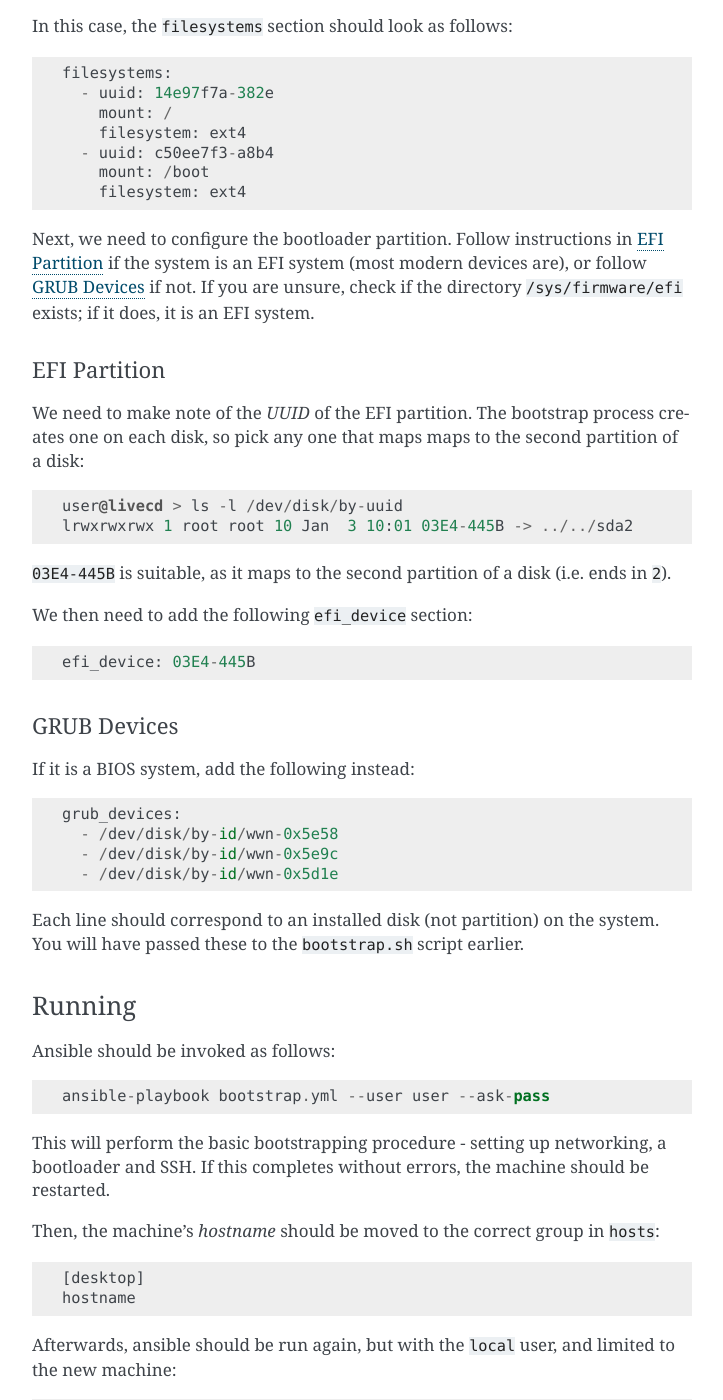
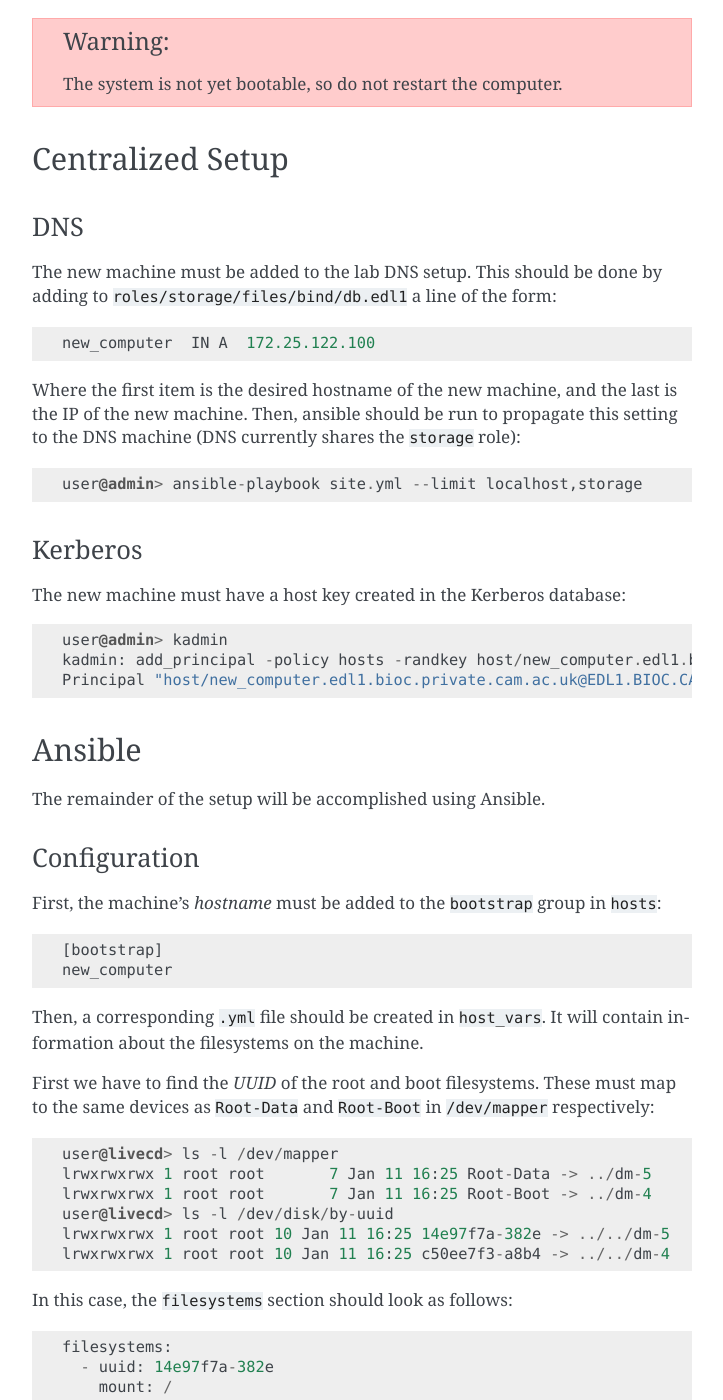
Before and after one commit to kwohlfahrt/computer-notes, a Sphinx documentation site: the page built from documentation/lab_computers/linux/installation.rst, in a window 1280 px wide and 1400 px high, scrolled down 2143 px. Shown: the whole window, without its empty margins (388-1111 px from the left). Built offline with Sphinx 7.4.7, drawn with Linux system fonts in a browser that asks for light colours; some of the changed text lies outside the part shown.

Commit message:
Finalize new-computer setup

```diff
--- a/documentation/lab_computers/linux/installation.rst
+++ b/documentation/lab_computers/linux/installation.rst
@@ -2,7 +2,14 @@
 ============
 
 This document covers the installation of Debian Linux and set-up of a new
-computer.
+computer. Computers are named as follows:
+
+``livecd``
+    The new machine, runnning a live-CD
+``new_computer``
+    The new machine, running its newly installed system
+``admin``
+    The existing admin machine, which runs Ansible and SSH
 
 Requirements
 ++++++++++++
@@ -12,14 +19,32 @@
 
 You must also install and start an ssh server if it is not included by default::
 
-  root@livecd > apt update
-  root@livecd > apt install openssh-server
-  root@livecd > systemctl start ssh
+  root@livecd> apt update
+  root@livecd> apt install openssh-server
+  root@livecd> systemctl start ssh
+
+To check if SSH is running, check for ``Active: active`` status::
+
+  root@livecd> systemctl status ssh
+  ● ssh.service - OpenBSD Secure Shell server
+     Loaded: loaded (/lib/systemd/system/ssh.service; enabled; vendor preset: enabled)
+     Active: active (running) since ...
+     ...
+
+To establish an SSH connection, you will need to make a note of the IP address::
+
+  user@livecd> ip addr
+  1: eth0: ...
+      inet 172.25.122.100/24 brd 172.25.122.255 scope global ...
+      ...
+
+The correct IP address is of type ``inet`` and scope ``global``, so here it is
+``172.25.122.100``.
 
 Then, you must find the IDs of the disks you plan to use for data and (optional)
 cache::
 
-  user@livecd > lsblk
+  user@livecd> lsblk
   NAME   MAJ:MIN RM   SIZE RO TYPE MOUNTPOINT
   sda      8:0    0   1.8T  0 disk
   sdb      8:16   0 931.5G  0 disk
@@ -28,7 +53,7 @@
 These should be paths that start with ``/dev/disk/by-id`` [#disk-id]_, so we
 find these paths [#duplicate-id]_::
 
-  user@livecd > ls -l /dev/disk/by-id
+  user@livecd> ls -l /dev/disk/by-id
   lrwxrwxrwx 1 root root  9 Jan  3 10:01 wwn-0x5d1e -> ../../sda
   lrwxrwxrwx 1 root root  9 Jan  3 10:01 wwn-0x5e9c -> ../../sdb
   lrwxrwxrwx 1 root root  9 Jan  3 10:01 wwn-0x5e58 -> ../../sdc
@@ -41,15 +66,19 @@
 arguments. The ``--cache`` option must be specified before each disk which is to
 be used as a cache. We copy this to the remote machine::
 
-  user@admin > scp bootstrap.sh user@computer:/tmp/
+  user@admin> scp bootstrap.sh user@livecd:/tmp/
 
 .. Warning:: The following step will wipe all of the specified disks.
 
 And then run it (on the remote machine). Specify your LiveCD username with the
 ``--user`` option (defaults to ``user``)::
 
-  root@livecd > /tmp/bootstrap.sh --user user --cache /dev/disk/by-id/wwn-0x5e58
+  root@livecd> /tmp/bootstrap.sh --user user --cache /dev/disk/by-id/wwn-0x5e58
   /dev/disk/by-id/wwn-0x5e9c /dev/disk/by-id/wwn-0x5d1e
+
+This step will take up to half an hour, and should produce output throughout. At
+the end, it will prompt for a password, this will be used for the ``local``
+account on the new machine.
 
 .. Note:: This script sets up a chroot jail for SSH, so keep one or more
           connections open in case of errors.
@@ -57,6 +86,32 @@
 This will leave us with a usable system we can `chroot` into in ``/mnt``.
 
 .. Warning:: The system is not yet bootable, so do not restart the computer.
+
+Centralized Setup
++++++++++++++++++
+
+DNS
+---
+
+The new machine must be added to the lab DNS setup. This should be done by
+adding to ``roles/storage/files/bind/db.edl1`` a line of the form::
+
+  new_computer  IN A  172.25.122.100
+
+Where the first item is the desired hostname of the new machine, and the last is
+the IP of the new machine. Then, ansible should be run to propagate this setting
+to the DNS machine (DNS currently shares the ``storage`` role)::
+
+  user@admin> ansible-playbook site.yml --limit localhost,storage
+
+Kerberos
+--------
+
+The new machine must have a host key created in the Kerberos database::
+
+  user@admin> kadmin
+  kadmin: add_principal -policy hosts -randkey host/new_computer.edl1.bioc.private.cam.ac.uk
+  Principal "host/new_computer.edl1.bioc.private.cam.ac.uk@EDL1.BIOC.CAM.AC.UK" created.
 
 Ansible
 +++++++
@@ -70,7 +125,7 @@
 ``hosts``::
 
   [bootstrap]
-  hostname
+  new_computer
 
 Then, a corresponding ``.yml`` file should be created in ``host_vars``. It will
 contain information about the filesystems on the machine.
@@ -79,12 +134,12 @@
 map to the same devices as ``Root-Data`` and ``Root-Boot`` in ``/dev/mapper``
 respectively::
 
-  user@livecd > ls -l /dev/mapper
+  user@livecd> ls -l /dev/mapper
   lrwxrwxrwx 1 root root       7 Jan 11 16:25 Root-Data -> ../dm-5
   lrwxrwxrwx 1 root root       7 Jan 11 16:25 Root-Boot -> ../dm-4
-  user@livecd > ls -l /dev/disk/by-uuid
+  user@livecd> ls -l /dev/disk/by-uuid
   lrwxrwxrwx 1 root root 10 Jan 11 16:25 14e97f7a-382e -> ../../dm-5
-  lrwxrwxrwx 1 root root 10 Jan 11 16:25 c50ee7f3-a8b4 -> ../../dm-5
+  lrwxrwxrwx 1 root root 10 Jan 11 16:25 c50ee7f3-a8b4 -> ../../dm-4
 
 In this case, the ``filesystems`` section should look as follows::
 
@@ -108,7 +163,7 @@
 creates one on each disk, so pick any one that maps maps to the second partition
 of a disk::
 
-  user@livecd > ls -l /dev/disk/by-uuid
+  user@livecd> ls -l /dev/disk/by-uuid
   lrwxrwxrwx 1 root root 10 Jan  3 10:01 03E4-445B -> ../../sda2
 
 ``03E4-445B`` is suitable, as it maps to the second partition of a disk (i.e.
@@ -136,22 +191,36 @@
 
 Ansible should be invoked as follows::
 
-  ansible-playbook bootstrap.yml --user user --ask-pass
+  user@admin> ansible-playbook bootstrap.yml --user user --ask-pass
+
+The ``SSH password`` is the SSH password for the machine. The ``BECOME
+password`` is the password of the local account that you were prompted for in
+the `Bootstrap`_ step.
 
 This will perform the basic bootstrapping procedure - setting up networking, a
-bootloader and SSH. If this completes without errors, the machine should be
-restarted.
+bootloader and SSH. This will take up to half an hour, mostly spent installing
+packages. If it completes without errors, the machine should be restarted.
 
-Then, the machine's `hostname` should be moved to the correct group in
-``hosts``::
+After restarting, you will probably need to clear your ssh `known hosts` (the IP
+address should be that of the new computer) to connect::
+
+  user@admin> ssh-keygen -f ~/.ssh/known_hosts -R 172.25.122.100
+  user@admin> ssh-keygen -f ~/.ssh/known_hosts -R new_computer.edl1.bioc.private.cam.ac.uk
+  user@admin> ssh local@new_computer exit
+
+Then, the machine's hostname should be moved to the correct group in ``hosts``::
 
   [desktop]
-  hostname
+  new_computer
 
 Afterwards, ansible should be run again, but with the ``local`` user, and
 limited to the new machine::
 
-  ansible-playbook site.yml --limit hostname --user local --ask-pass
+  user@admin> ansible-playbook site.yml --limit localhost,new_computer
+  --user local --ask-pass
+
+This may take around an hour, depending on the number of packages to be
+installed.
 
 .. [#disk-id] Paths in ``by-id`` will be stable across reboots.
 .. [#duplicate-id] There may be duplicates, any one will do.
```
